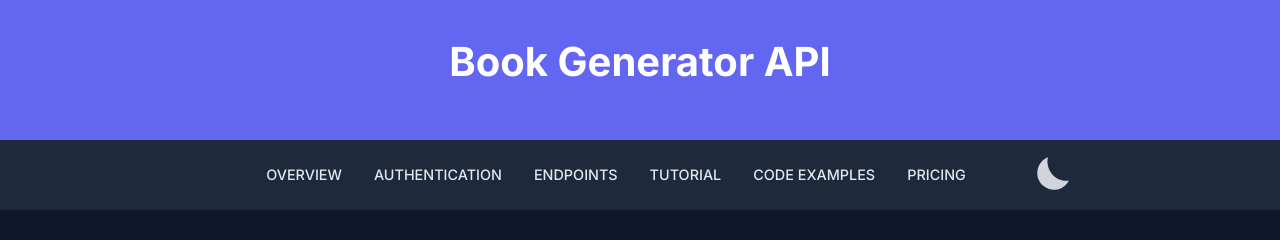
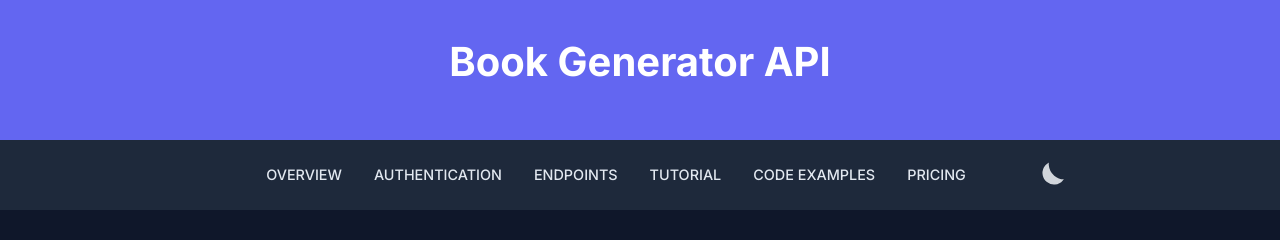
Before and after one commit to Talha-ai/BookAI, a React (Vite) app: page / in a window 1280 px wide. Shown: the top 240 px of the page. Built offline with nearby package versions, Linux system fonts and the light colour scheme.

Commit message:
small fix-5

```diff
--- a/src/components/Navbar.jsx
+++ b/src/components/Navbar.jsx
@@ -116,7 +116,7 @@ const ThemeToggle = () => {
           className="sunMoon"
           cx="10"
           cy="10"
-          r="7"
+          r="6"
           mask="url(#moon-mask)"
         ></circle>
         <g>
--- a/src/css/index.css
+++ b/src/css/index.css
@@ -40,7 +40,7 @@ html{
 .st-sunMoonThemeToggleBtn svg .sunMoon {
   transform-origin: center center;
   transition: inherit;
-  transform: scale(1);
+  transform: scale(0.8);
 }
 
 .st-sunMoonThemeToggleBtn svg .sunRay {
@@ -87,7 +87,7 @@ html{
     transform: scale(0);
   }
   100% {
-    transform: scale(1);
+    transform: scale(0.7);
   }
 }
 
```
